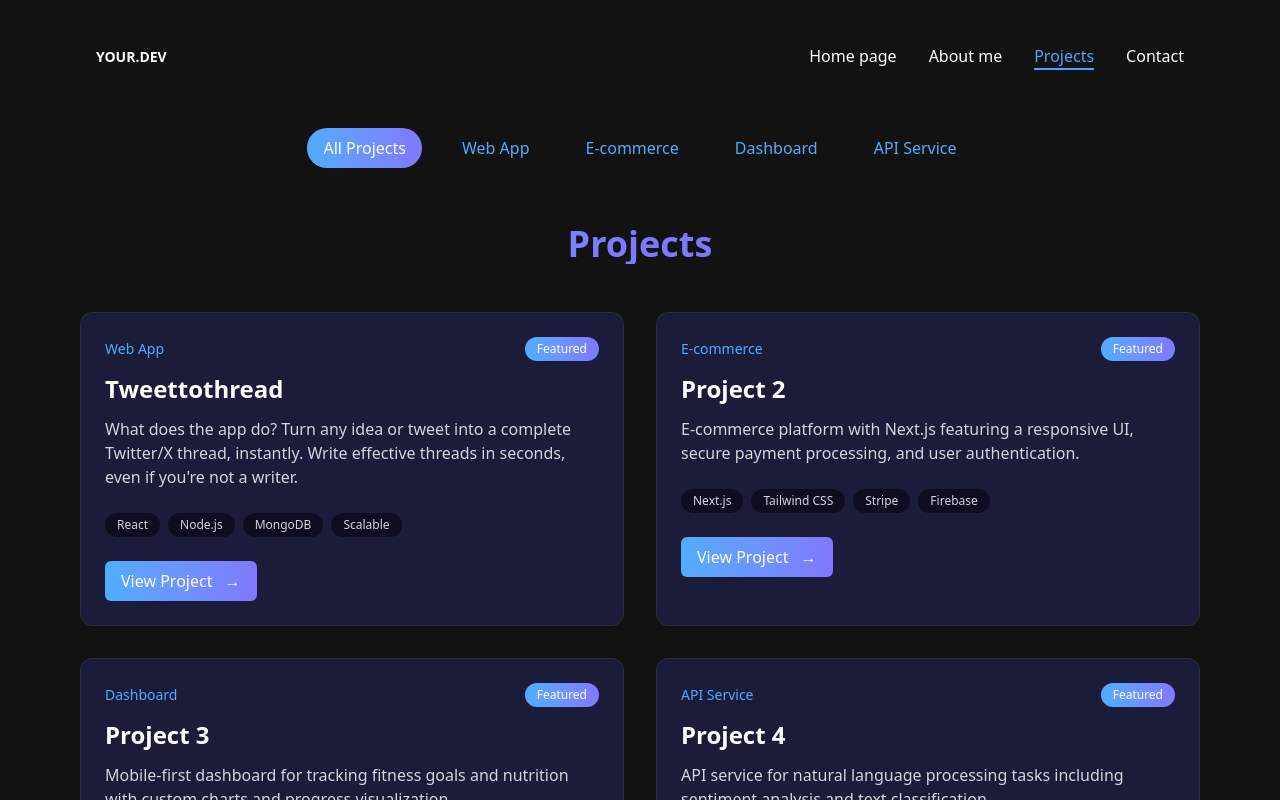
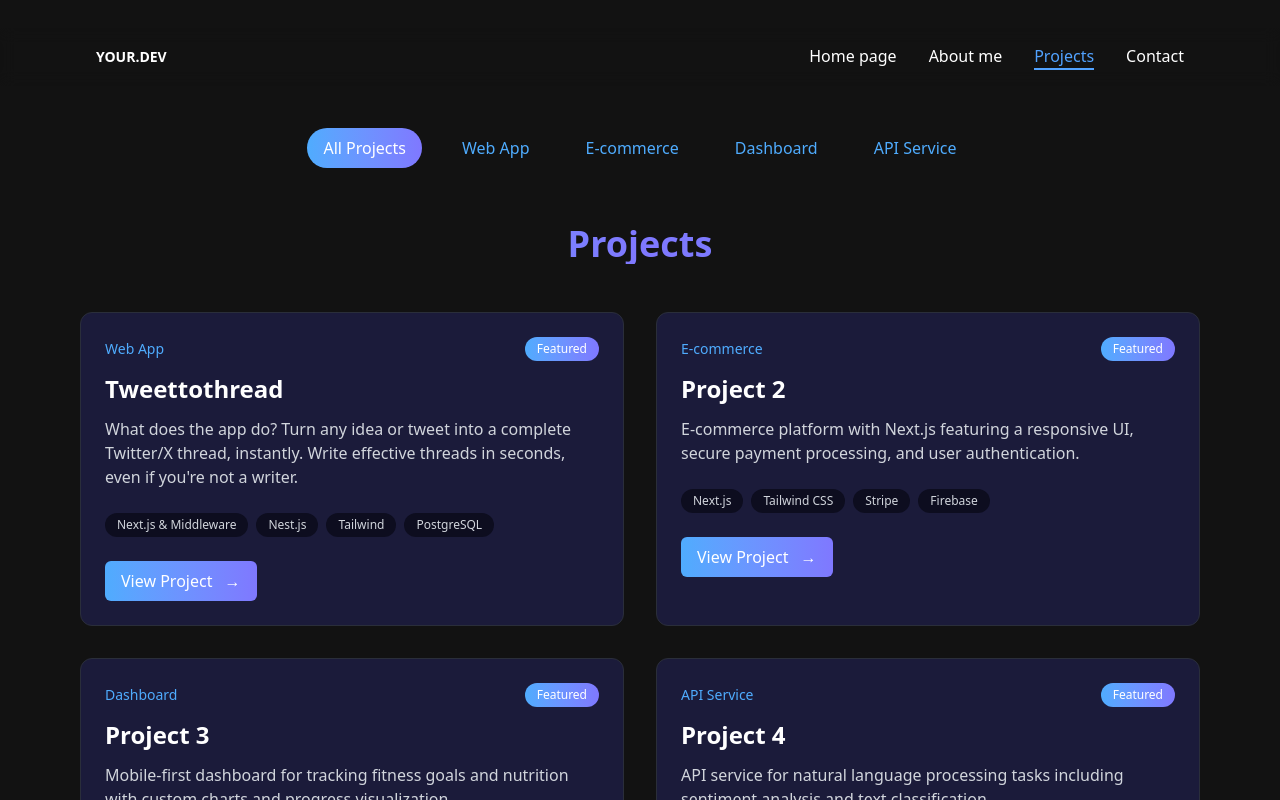
Before and after one commit to Anais77777/portafolio-jesus-bohorquez, a Next.js app: page /projects in a window 1280 px wide. Shown: the top 800 px of the page. Built offline with nearby package versions, Linux system fonts and the light colour scheme.

Commit message:
agregue proyectos

```diff
--- a/src/app/projects/page.tsx
+++ b/src/app/projects/page.tsx
@@ -15,7 +15,12 @@ export default function Projects() {
       title: "Tweettothread",
       description:
         "What does the app do? Turn any idea or tweet into a complete Twitter/X thread, instantly. Write effective threads in seconds, even if you're not a writer.",
-      technologies: ["React", "Node.js", "MongoDB", "Scalable"],
+      technologies: [
+        "Next.js & Middleware ",
+        "Nest.js",
+        "Tailwind",
+        "PostgreSQL",
+      ],
       link: "https://tweettothread.bohorquez.dev/",
     },
     {
```
